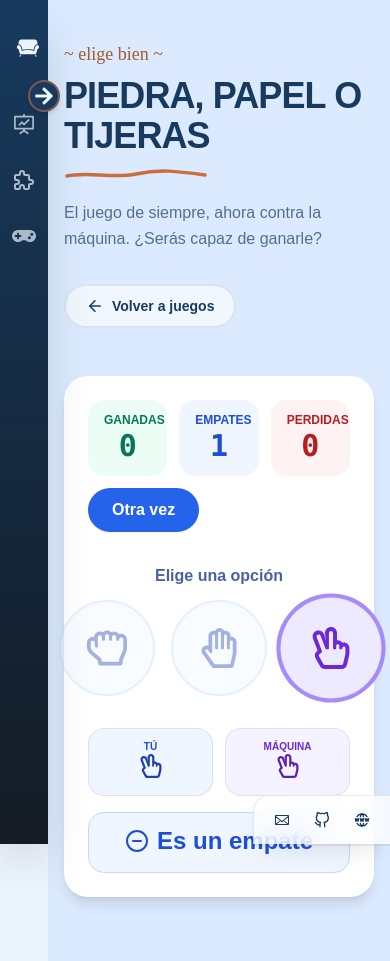
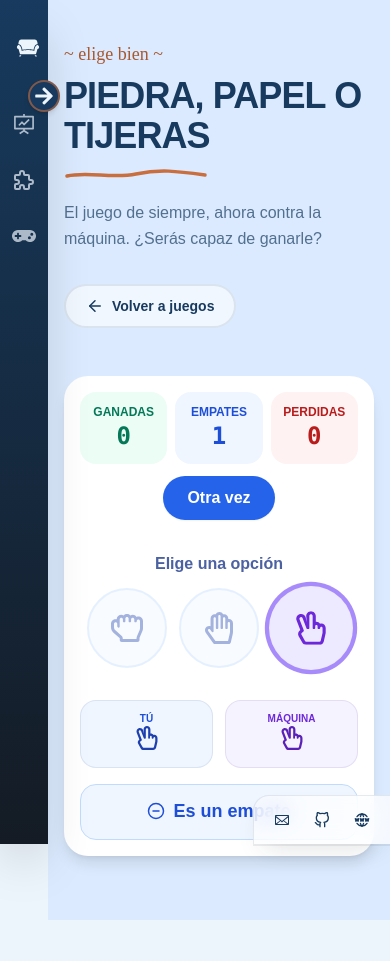
Before and after one commit to irenealcaine/el-rincon-de-no-pensar, a React (Create React App) app: page /games/rock-paper-scissors in a window 390 px wide. Both pictures are taken after a click on the button 331 px from the left and 648 px from the top of the page. After the commit the page ends 920 px from the top, so only its background shows below. Built offline with nearby package versions, Linux system fonts and the light colour scheme.

Commit message:
fix responsive rps

```diff
--- a/src/Components/RPS.jsx
+++ b/src/Components/RPS.jsx
@@ -3,9 +3,9 @@ import Button from "./Button";
 import { FaRegHandRock, FaRegHandPeace, FaRegHandPaper } from "react-icons/fa";
 import { FiSmile, FiFrown, FiMinusCircle } from "react-icons/fi";
 
-const piedra = <FaRegHandRock className="w-10 h-10 md:w-14 md:h-14" />;
-const tijeras = <FaRegHandPeace className="w-10 h-10 md:w-14 md:h-14" />;
-const papel = <FaRegHandPaper className="w-10 h-10 md:w-14 md:h-14" />;
+const piedra = <FaRegHandRock className="w-8 h-8 sm:w-10 sm:h-10 md:w-14 md:h-14" />;
+const tijeras = <FaRegHandPeace className="w-8 h-8 sm:w-10 sm:h-10 md:w-14 md:h-14" />;
+const papel = <FaRegHandPaper className="w-8 h-8 sm:w-10 sm:h-10 md:w-14 md:h-14" />;
 const options = [piedra, papel, tijeras];
 const optionLabels = ["Piedra", "Papel", "Tijeras"];
 
@@ -77,31 +77,31 @@ const RPS = () => {
       : "tie";
 
   return (
-    <section className="max-w-2xl mx-auto bg-white rounded-3xl shadow-lg p-6 md:p-8">
+    <section className="max-w-2xl mx-auto bg-white rounded-3xl shadow-lg p-4 sm:p-6 md:p-8">
       <div className="flex flex-col items-center">
-        <div className="flex flex-wrap items-center justify-between gap-3 w-full mb-8">
-          <div className="grid grid-cols-3 gap-3 flex-1 min-w-56">
-            <div className="px-4 py-3 rounded-2xl bg-emerald-50 text-center">
+        <div className="flex flex-col md:flex-row items-center justify-between gap-3 w-full mb-8">
+          <div className="grid grid-cols-3 gap-2 sm:gap-3 w-full md:flex-1 md:min-w-0">
+            <div className="px-2 sm:px-4 py-3 rounded-2xl bg-emerald-50 text-center">
               <p className="text-xs font-bold text-emerald-700 uppercase">
                 Ganadas
               </p>
-              <p className="font-mono text-3xl font-black text-emerald-700">
+              <p className="font-mono text-2xl sm:text-3xl font-black text-emerald-700">
                 {wins}
               </p>
             </div>
-            <div className="px-4 py-3 rounded-2xl bg-blue-50 text-center">
+            <div className="px-2 sm:px-4 py-3 rounded-2xl bg-blue-50 text-center">
               <p className="text-xs font-bold text-blue-700 uppercase">
                 Empates
               </p>
-              <p className="font-mono text-3xl font-black text-blue-700">
+              <p className="font-mono text-2xl sm:text-3xl font-black text-blue-700">
                 {ties}
               </p>
             </div>
-            <div className="px-4 py-3 rounded-2xl bg-red-50 text-center">
+            <div className="px-2 sm:px-4 py-3 rounded-2xl bg-red-50 text-center">
               <p className="text-xs font-bold text-red-700 uppercase">
                 Perdidas
               </p>
-              <p className="font-mono text-3xl font-black text-red-700">
+              <p className="font-mono text-2xl sm:text-3xl font-black text-red-700">
                 {losses}
               </p>
             </div>
@@ -110,14 +110,14 @@ const RPS = () => {
         </div>
 
         <p className="font-bold text-blue-900/80 mb-3">Elige una opción</p>
-        <div className="flex gap-4">
+        <div className="flex gap-3 md:gap-4">
           {options.map((option, index) => (
             <button
               key={index}
               onClick={() => handleUserChoice(option)}
               disabled={!!userChoice}
               aria-label={`Elegir ${optionLabels[index]}`}
-              className={`w-24 h-24 md:w-28 md:h-28 rounded-full flex items-center justify-center transition-all duration-200 ${
+              className={`w-20 h-20 sm:w-24 sm:h-24 md:w-28 md:h-28 rounded-full flex items-center justify-center transition-all duration-200 ${
                 userChoice === option
                   ? "bg-violet-100 text-violet-700 ring-4 ring-violet-400 scale-105"
                   : "bg-blue-50 border-2 border-blue-200 text-blue-800 hover:bg-blue-100 disabled:opacity-40 disabled:cursor-not-allowed"
@@ -152,7 +152,7 @@ const RPS = () => {
             <div
               className={`mt-4 text-center px-6 py-3 rounded-2xl border ${resultStyle[currentStyle]}`}
             >
-              <p className="font-black text-2xl inline-flex items-center gap-2">
+              <p className="font-black text-lg sm:text-2xl inline-flex items-center gap-2 text-center">
                 <span className="inline-flex">{resultIcon[currentStyle]}</span>
                 {result}
               </p>
```
